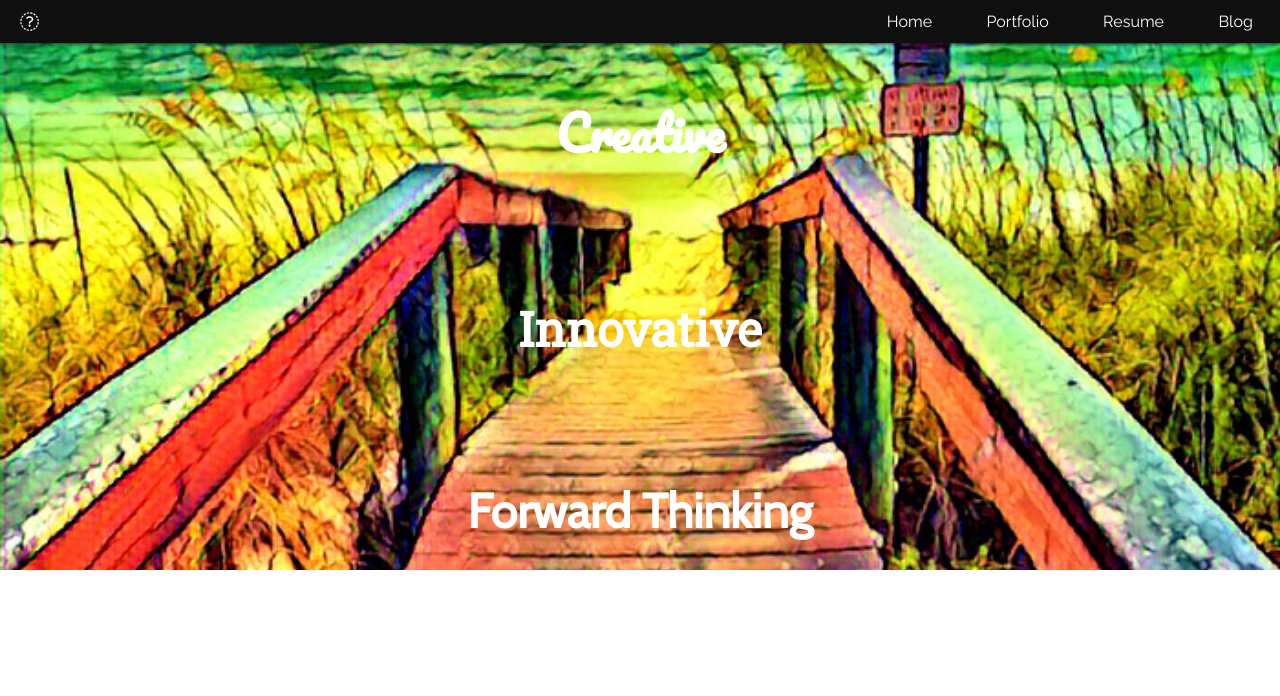
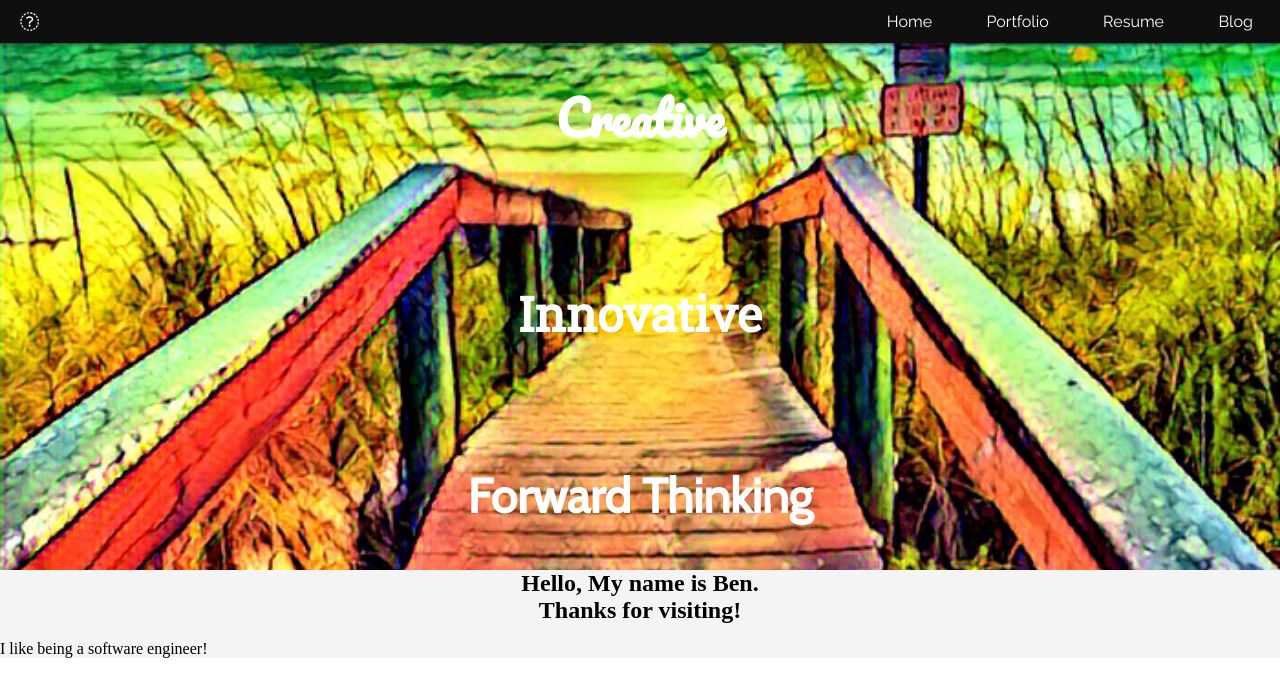
Before and after one commit to benjaminkent/portfolio-v2, a Vue app: page / in a window 1280 px wide. Shown: the top 696 px of the page. Built offline with nearby package versions, Linux system fonts and the light colour scheme.

Commit message:
started about component

```diff
--- /dev/null
+++ b/src/components/About.vue
@@ -0,0 +1,37 @@
+<template lang="pug">
+  .about-container
+    .intro
+      h2
+        | Hello, My name is Ben.
+      h2
+        | Thanks for visiting!
+    .about-text
+      p
+        | I like being a software engineer!
+</template>
+
+<script lang="ts">
+import Vue from 'vue'
+
+export default Vue.extend({
+  name: "about"
+})
+</script>
+
+<style lang="scss" scoped>
+.about-container {
+  background-color: #f4f4f4;
+}
+
+.intro {
+  display: flex;
+  flex-direction: column;
+  align-items: center;
+  justify-content: flex-start;
+
+  h2 {
+    margin: 0;
+    padding: 0;
+  }
+}
+</style>
--- a/src/components/Header.vue
+++ b/src/components/Header.vue
@@ -115,7 +115,7 @@ export default Vue.extend({
 
 .pop-header {
   display: flex;
-  background-color: #000;
+  background-color: #0f0f0f;
   width: 100%;
 }
 
@@ -140,15 +140,15 @@ export default Vue.extend({
     position: absolute;
     right: 23.5px;
     font-size: 1.8rem;
-    margin-top: 12px;
+    margin-top: 4px;
     margin-right: 6px;
     cursor: pointer;
     color: #fff;
   }
 
   nav {
-    margin: 5px 0 0 0;
-    background-color: #000;
+    margin: 0;
+    background-color: #0f0f0f;
     width: 100%;
     height: 100%;
     padding-top: 20px;
--- a/src/components/Hero.vue
+++ b/src/components/Hero.vue
@@ -37,7 +37,7 @@ export default Vue.extend({
 }
 
 .hero-text {
-  margin-top: 90px;
+  margin-top: 75px;
   position: absolute;
   display: flex;
   flex-direction: column;
--- a/src/views/Home.vue
+++ b/src/views/Home.vue
@@ -2,18 +2,21 @@
   .home-container
     Header
     Hero
+    About
 </template>
 
 <script lang="ts">
 import Vue from "vue";
 import Header from "@/components/Header.vue"
 import Hero from "@/components/Hero.vue"
+import About from "@/components/About.vue"
 
 export default Vue.extend({
   name: "home",
   components: {
     Header,
-    Hero
+    Hero,
+    About
   }
 });
 </script>
```
